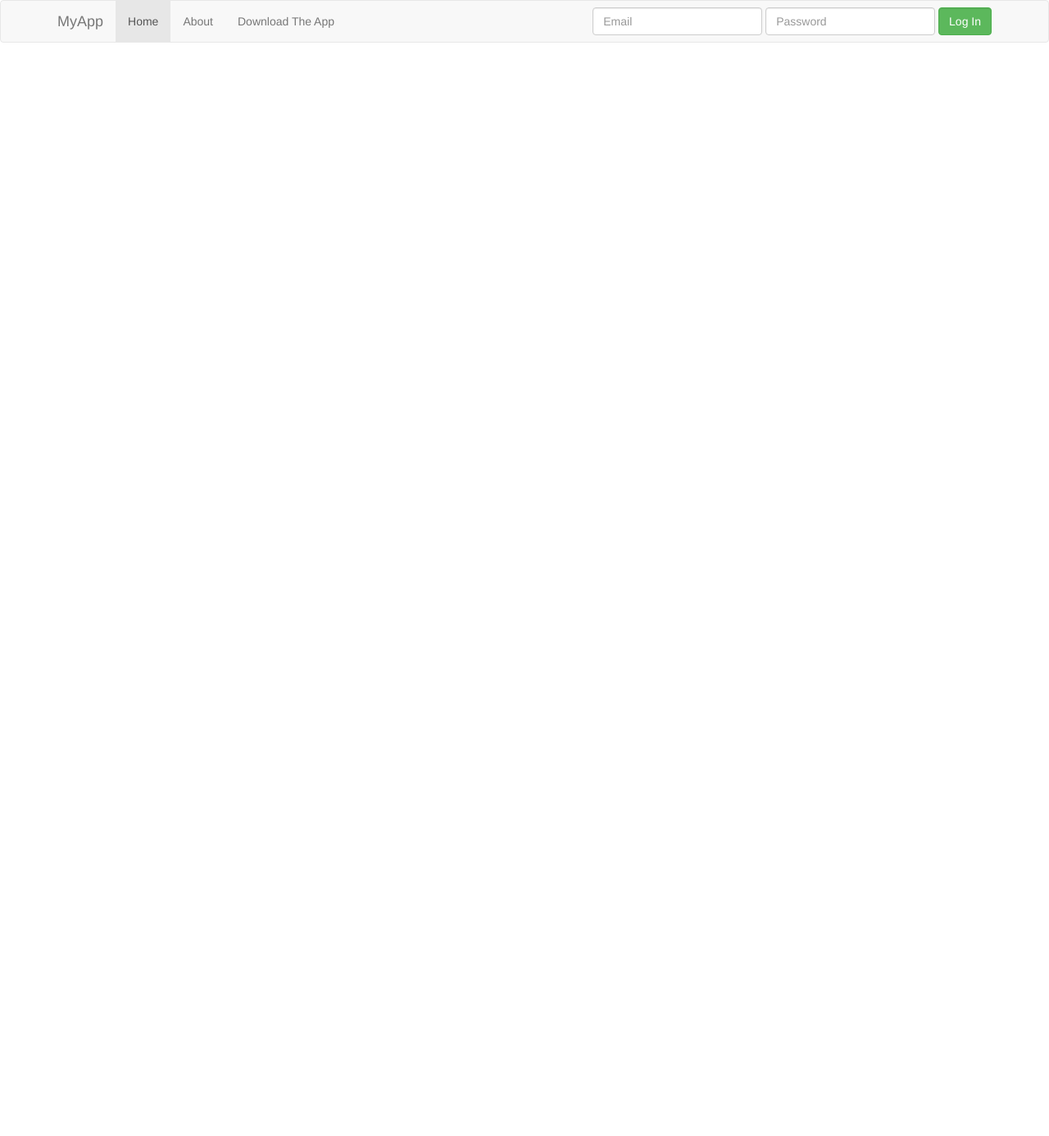
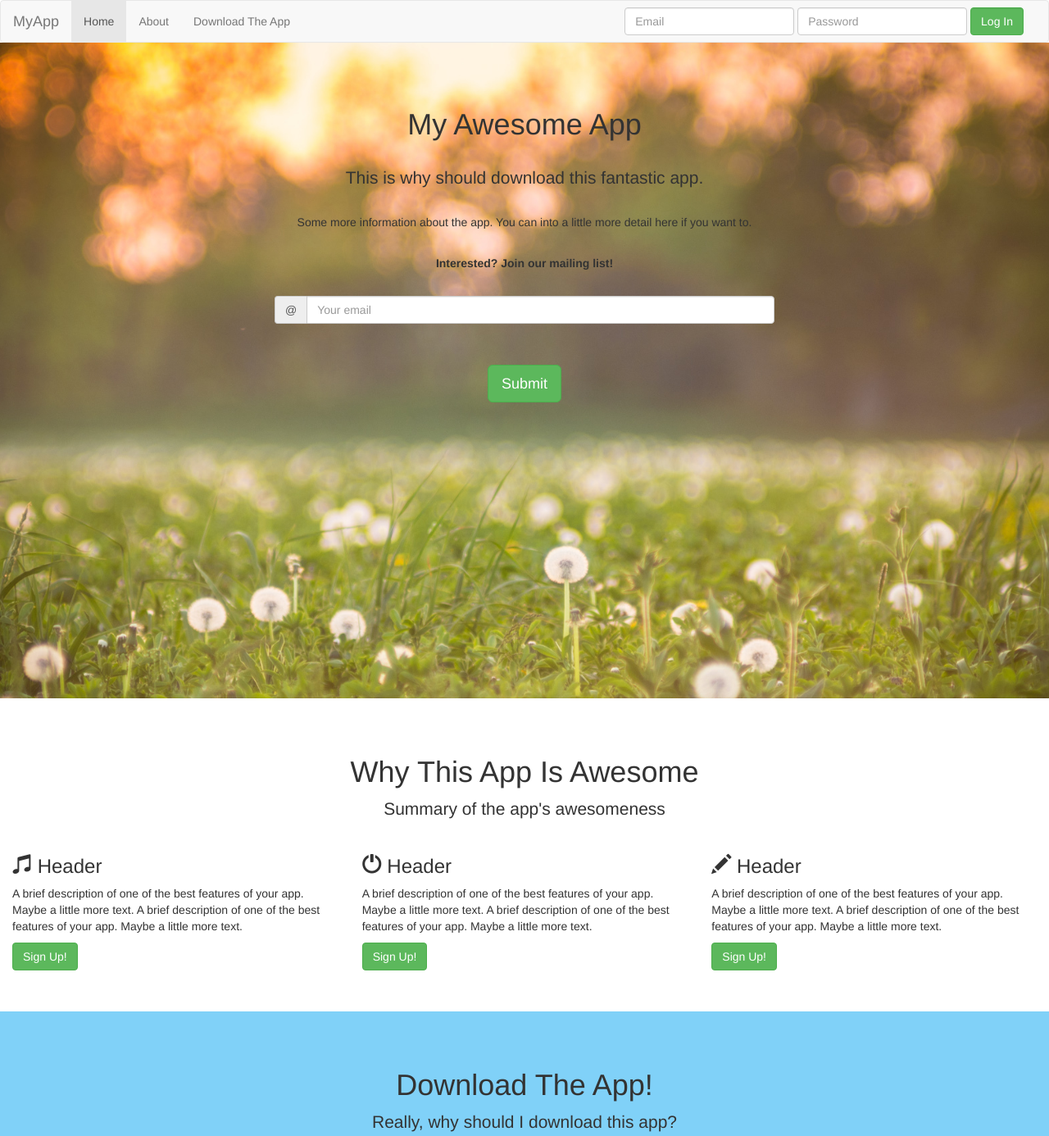
Before and after one commit to jefferson-silva/cwc-landingpage, a plain HTML site: page index.html in a window 1280 px wide. Shown: the top 1386 px of the page at 82% size. Before the commit the page ends 800 px from the top, so only its background shows below. Drawn offline with nearby package versions, Linux system fonts and the light colour scheme.

Commit message:
last commit

```diff
--- /dev/null
+++ b/css/styles.css
@@ -0,0 +1,26 @@
+.hero {
+	background: url(../img/hero-bg.jpg) no-repeat;
+	background-size: cover;
+	margin-top: -20px;
+	padding-top: 50px;
+}
+
+	.hero h1,
+	.hero p,
+	.hero form {
+		margin-top: 30px;
+	}
+
+	.hero input[type=submit] {
+		margin-top: 50px;
+	}
+
+.features,
+.download {
+	padding-top: 50px;
+	padding-bottom: 50px;
+}
+
+.download {
+	background: #80d1f8;
+}
--- a/index.html
+++ b/index.html
@@ -9,6 +9,7 @@
 
 	<!-- Bootstrap -->
 	<link href="css/bootstrap.min.css" rel="stylesheet">
+    <link href="css/styles.css" rel="stylesheet">
 
 	<!-- HTML5 shim and Respond.js for IE8 support of HTML5 elements and media queries -->
 	<!-- WARNING: Respond.js doesn't work if you view the page via file:// -->
@@ -18,37 +19,127 @@
 	<![endif]-->
 </head>
 <body>
-	<header>
+
     <nav class="navbar navbar-default">
-            <div class="container">
-                <div class="container-fluit">
+        <div class="container-fluid">
             <div class="navbar-header">
+                <button class="navbar-toggle collapsed" data-toggle="collapse" data-target="#nav">
+                    <span class="sr-only">Toggle navigation</span>
+                    <span class="icon-bar"></span>
+                    <span class="icon-bar"></span>
+                    <span class="icon-bar"></span>
+                </button>
+
                 <a href="#" class="navbar-brand">MyApp</a>
-                    </div>
+            </div> <!-- end .navbar-header -->
 
+            <div class="collapse navbar-collapse" id="nav">
                 <ul class="nav navbar-nav">
-                        <li class="active"><a href="#">Home</a></li>
+                    <li class="active"><a href="#">Home <span class="sr-only">(current)</span></a></li>
                     <li><a href="#">About</a></li>
                     <li><a href="#">Download The App</a></li>
                 </ul>
 
+
                 <form class="navbar-form navbar-right">
-                        <div class="form-inline form-group">
-                            <input class="form-control" type="email" placeholder="Email">
-                            <input class="form-control" type="password" placeholder="Password">
-                            <input class="form-control btn btn-success" type="submit" value="Log In">
+                    <div class="form-group">
+                        <input type="text" class="form-control" placeholder="Email">
+                    </div>
+
+                    <div class="form-group">
+                        <input type="password" class="form-control" placeholder="Password">
+                    </div>
+
+                    <div class="form-group">
+                        <input type="submit" class="form-control btn btn-success" value="Log In">
                     </div>
                 </form>
+
+            </div> <!-- end .collapse -->
+
+        </div> <!-- end .container-fluid -->
+    </nav>
+
+
+    <section class="row hero text-center">
+        <div class="container-fluid">
+
+            <div class="col-sm-6 col-sm-offset-3">
+                <h1>My Awesome App</h1>
+
+                <p class="lead">This is why should download this fantastic app.</p>
+
+                <p>Some more information about the app. You can into a little more detail here if you want to.</p>
+
+                <p><b>Interested? Join our mailing list!</b></p>
+
+                <form>
+                    <div class="input-group">
+                        <span class="input-group-addon">@</span>
+                        <input type="email" class="form-control" placeholder="Your email">
+                    </div>
+
+                        <input class="btn btn-success btn-lg" type="submit" value="Submit">
+                </form>
+            </div>
+
+        </div>
+    </section>
+
+    <section class="container-fluid features">
+        <div class="row text-center">
+            <div class="col-sm-6 col-sm-offset-3">
+                <h2 class="h1">Why This App Is Awesome</h2>
+                <p class="lead">Summary of the app's awesomeness</p>
             </div>
         </div>
-        </nav>
-    </header>
+
+        <div class="row">
+
+            <div class="col-sm-4">
+                <h3><span class="glyphicon glyphicon-music"></span> Header</h3>
+
+                <p>A brief description of one of the best features of your app. Maybe a little more text. A brief description of one of the best features of your app. Maybe a little more text.</p>
+
+                <a href="#" class="btn btn-success">Sign Up!</a>
+            </div>
+
+            <div class="col-sm-4">
+
+                <h3><span class="glyphicon glyphicon-off"></span> Header</h3>
+
+                <p>A brief description of one of the best features of your app. Maybe a little more text. A brief description of one of the best features of your app. Maybe a little more text.</p>
+
+                <a href="#" class="btn btn-success">Sign Up!</a>
+            </div>
+
+            <div class="col-sm-4">
+                <h3><span class="glyphicon glyphicon-pencil"></span> Header</h3>
+
+                <p>A brief description of one of the best features of your app. Maybe a little more text. A brief description of one of the best features of your app. Maybe a little more text.</p>
+
+                <a href="#" class="btn btn-success">Sign Up!</a>
+            </div>
+
+        </div> <!-- end .features -->
+    </section>
 
 
+    <section class="download">
+        <div class="text-center">
+            <h2 class="h1">Download The App!</h2>
+            <p class="lead">Really, why should I download this app?</p>
+            <a href="#"><img src="img/appstore.png" alt=""></a>
+        </div>
+    </section>
 
 	<!-- jQuery (necessary for Bootstrap's JavaScript plugins) -->
 	<script src="https://ajax.googleapis.com/ajax/libs/jquery/1.11.2/jquery.min.js"></script>
 	<!-- Include all compiled plugins (below), or include individual files as needed -->
 	<script src="js/bootstrap.min.js"></script>
+
+    <script>
+        $(".hero").css("min-height", $(window).height());
+    </script>
 </body>
 </html>
```
Also changed, not shown: img/appstore.png (added), img/hero-bg.jpg (added). Lines whose indentation alone changed are shown as unchanged.
